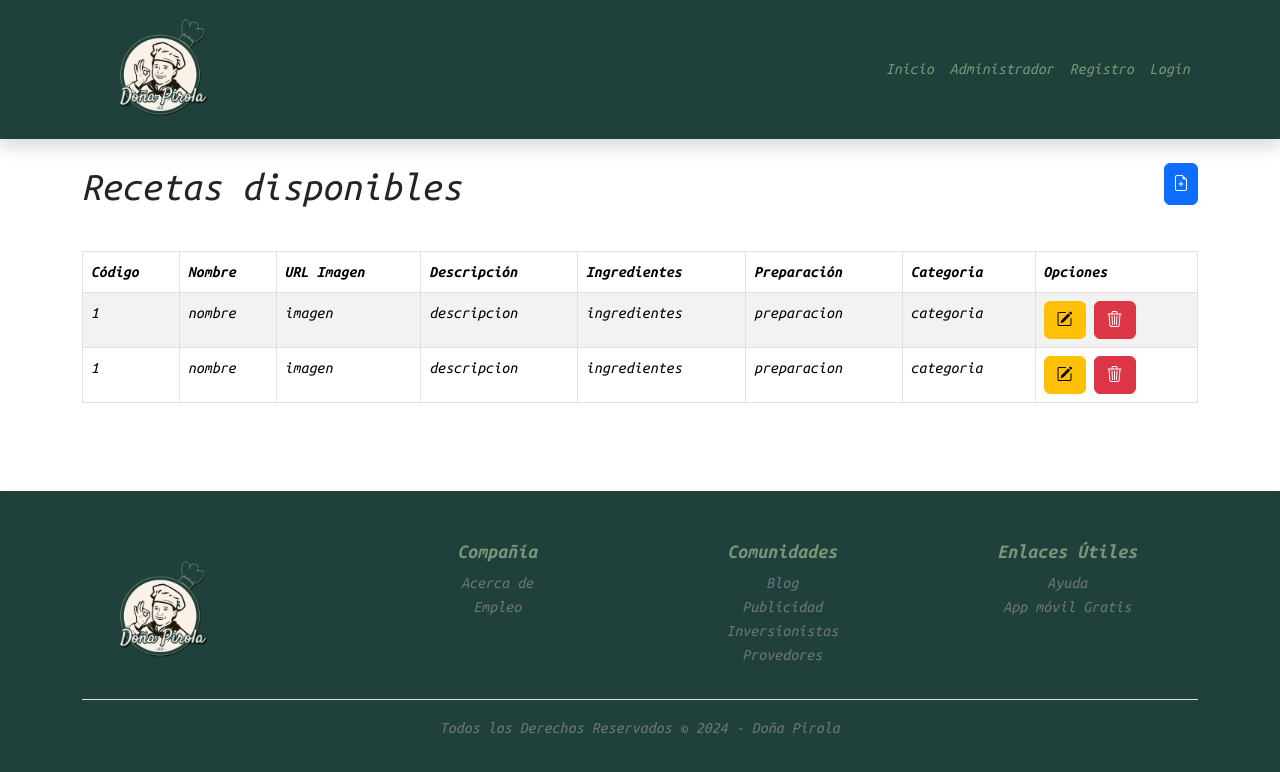
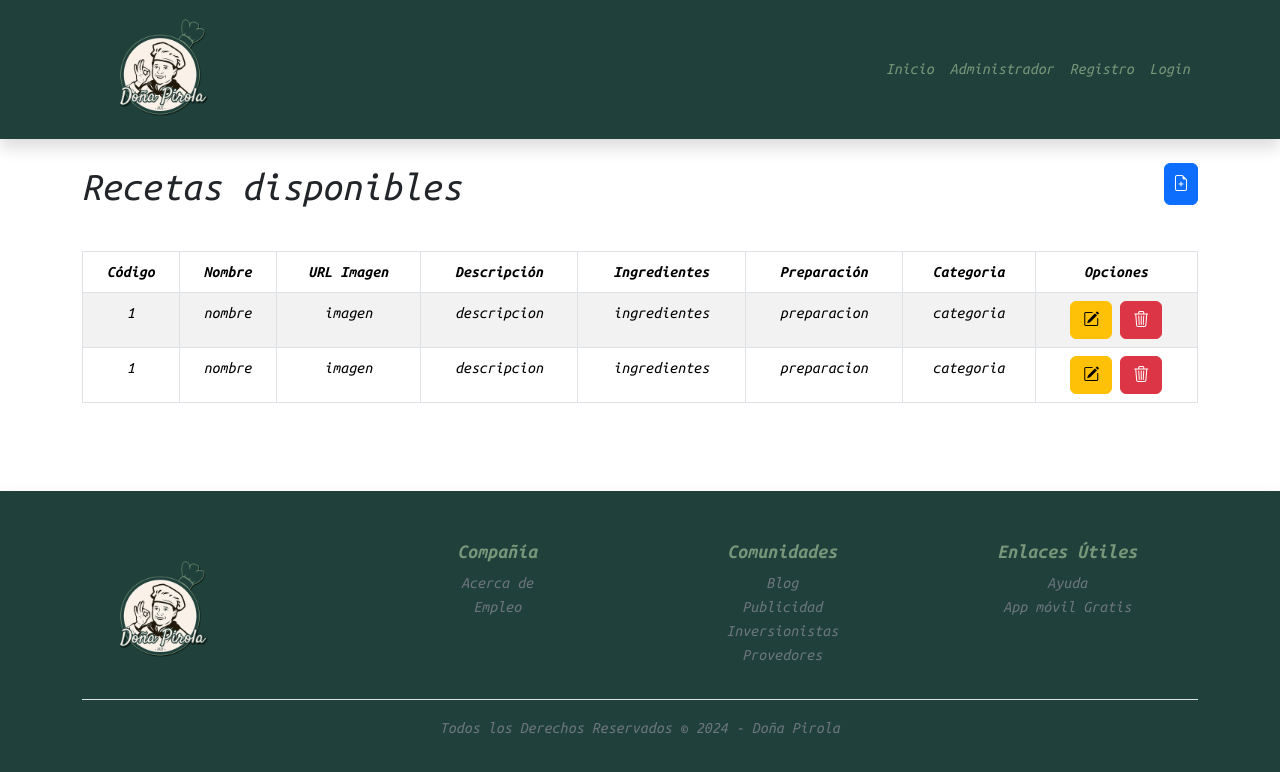
Before and after one commit to juanchyquintana/blogRecetasRolling, a React (Vite) app: page /administrador in a window 1280 px wide. Shown: the top 772 px of the page. Built offline with nearby package versions, Linux system fonts and the light colour scheme; a web font is replaced by a local one.

Commit message:
se centro el texto de la tabla

```diff
--- a/src/components/pages/Administrador.jsx
+++ b/src/components/pages/Administrador.jsx
@@ -10,7 +10,7 @@ const Administrador = () => {
           <i class="bi bi-file-earmark-plus"></i>
         </Button>
       </div>
-      <Table striped bordered hover className="mt-4">
+      <Table striped bordered hover className="mt-4 text-center">
         <thead>
           <tr>
             <th>Código</th>
```
